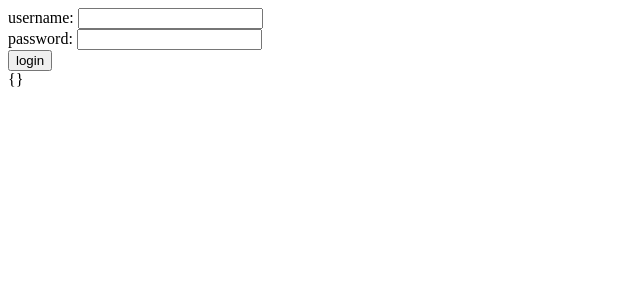
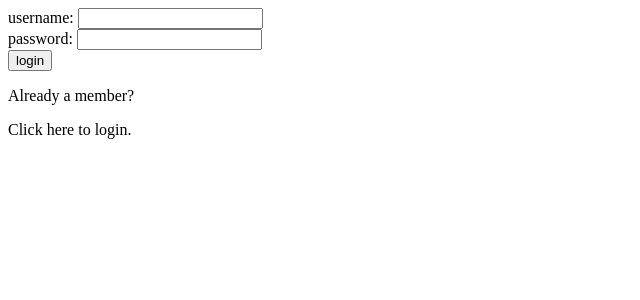
Before and after one commit to JesseSandvik/triumph, a React (Create React App) app in the folder client/: page /login in a window 1280 px wide. Shown: the top 300 px of the page, without its empty margins (0-640 px from the left). Built offline with nearby package versions, Linux system fonts and the light colour scheme.

Commit message:
additional tests for props to Paragraph component, component utilized in Login page

```diff
--- a/client/src/components/atoms/paragraph/Paragraph.js
+++ b/client/src/components/atoms/paragraph/Paragraph.js
@@ -1,5 +1,7 @@
-const Paragraph = ({ children, className }) => (
-  <p className={className}>{children}</p>
+const Paragraph = ({ children, className, id }) => (
+  <p className={className} id={id}>
+    {children}
+  </p>
 );
 
 export default Paragraph;
--- a/client/src/pages/login/Login.js
+++ b/client/src/pages/login/Login.js
@@ -2,6 +2,7 @@ import { useEffect, useState } from "react";
 import Button from "../../components/atoms/button/Button";
 import Field from "../../components/molecules/field/Field";
 import Form from "../../components/molecules/form/Form";
+import Paragraph from "../../components/atoms/paragraph/Paragraph";
 
 import { initialFormState } from "./initialFormState";
 
@@ -57,7 +58,8 @@ const Login = () => {
         />
         <Button type='submit'>login</Button>
       </Form>
-      {currentUser && JSON.stringify(currentUser)}
+      <Paragraph>Already a member?</Paragraph>
+      <Paragraph>Click here to login.</Paragraph>
     </div>
   );
 };
```
Also changed, not shown: 1 other file (tests, documents, lock files or other folders).
